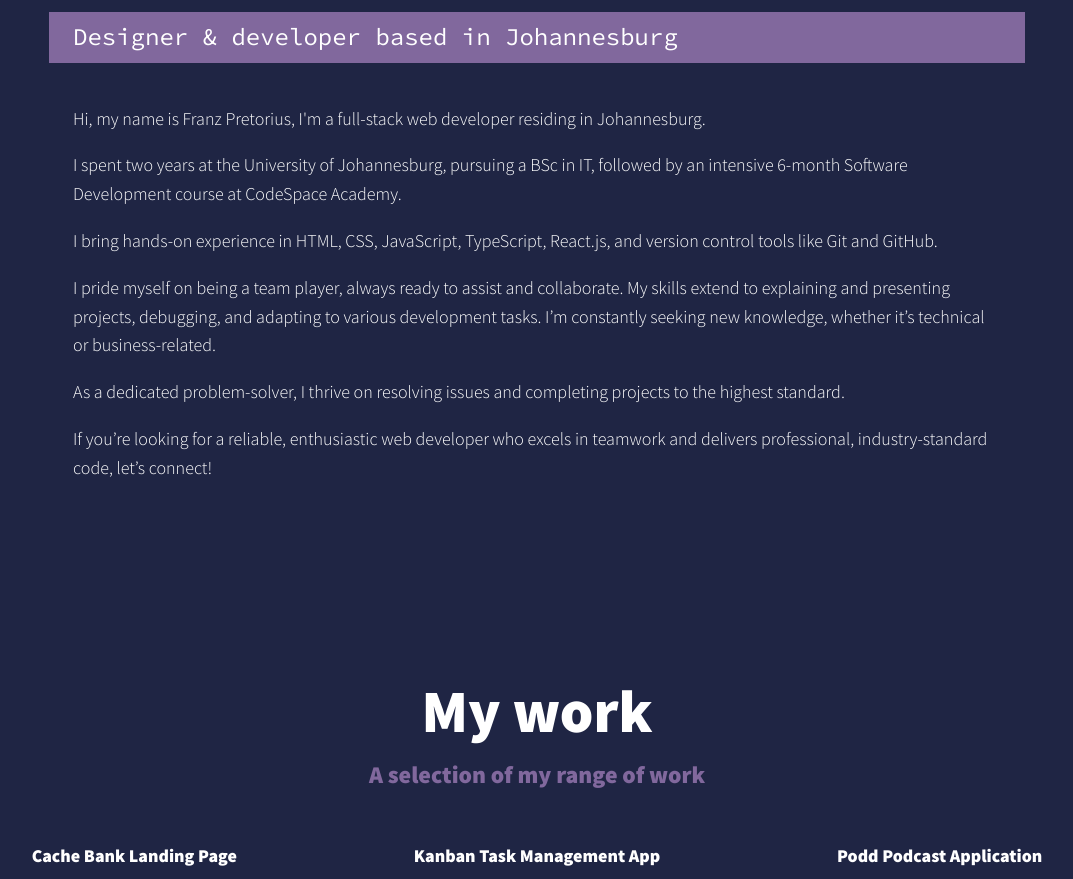
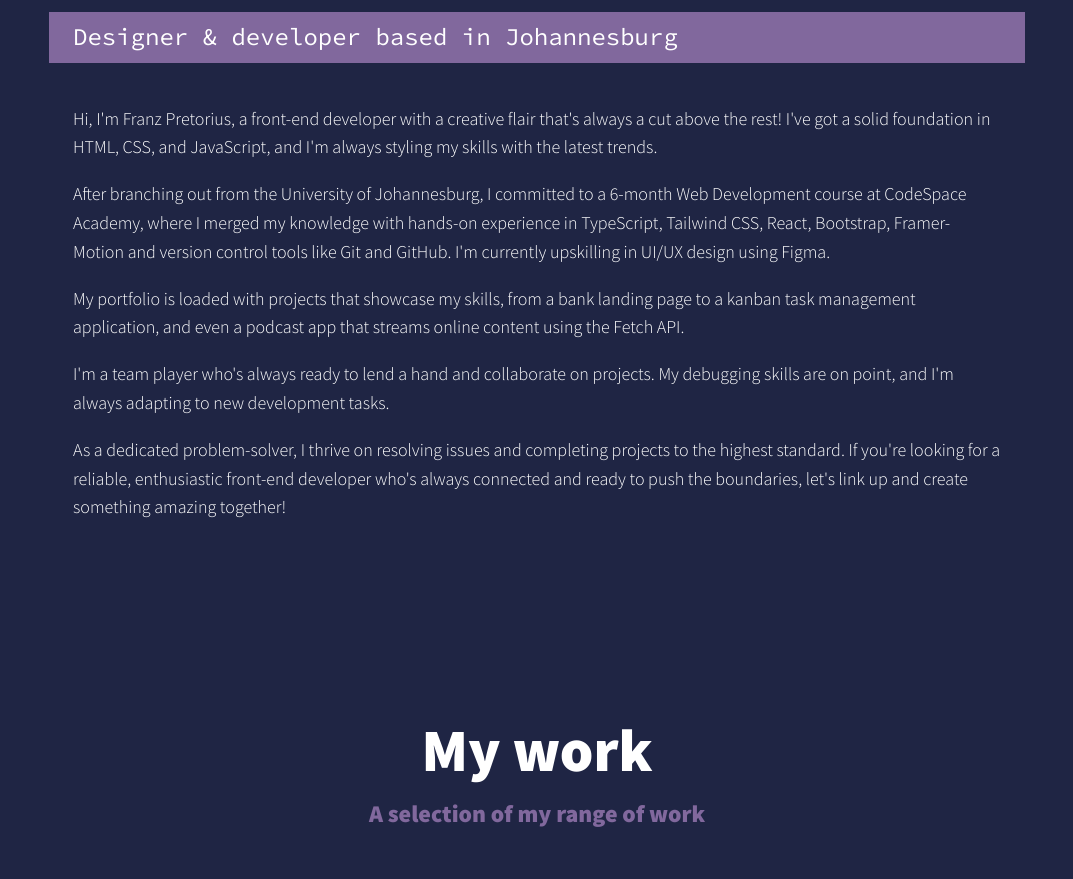
Before and after one commit to llfrigoll/FRAPRE440_WFO2401_GroupA_Franz-Pretorius_CDV05, a website built with Vite: page index.html in a window 1280 px wide. Shown: the part 1400-2279 px from the top of the page, without its empty margins (103-1176 px from the left). Built offline with nearby package versions, Linux system fonts and the light colour scheme.

Commit message:
Updated links

```diff
--- a/index.html
+++ b/index.html
@@ -68,17 +68,16 @@
            <p class="section__subtitle section__subtitle--about">Designer & developer based in Johannesburg</p>
 
            <div class="about-me__body">
-               <p>Hi, my name is Franz Pretorius, I'm a full-stack web developer residing in Johannesburg.</p>
+            <p>Hi, I'm Franz Pretorius, a front-end developer with a creative flair that's always a cut above the rest! I've got a solid foundation in HTML, CSS, and JavaScript, and I'm always styling my skills with the latest trends.</p>
 
-                <p>I spent two years at the University of Johannesburg, pursuing a BSc in IT, followed by an intensive 6-month Software Development course at CodeSpace Academy.</p>
+            <p>After branching out from the University of Johannesburg, I committed to a 6-month Web Development course at CodeSpace Academy, where I merged my knowledge with hands-on experience in TypeScript, Tailwind CSS, React, Bootstrap, Framer-Motion and version control tools like Git and GitHub. I'm currently upskilling in UI/UX design using Figma.</p>
 
-                <p>I bring hands-on experience in HTML, CSS, JavaScript, TypeScript, React.js, and version control tools like Git and GitHub.</p>
+            <p>My portfolio is loaded with projects that showcase my skills, from a bank landing page to a kanban task management application, and even a podcast app that streams online content using the Fetch API.</p>
 
-                <p>I pride myself on being a team player, always ready to assist and collaborate. My skills extend to explaining and presenting projects, debugging, and adapting to various development tasks. I’m constantly seeking new knowledge, whether it’s technical or business-related.</p>
+            <p>I'm a team player who's always ready to lend a hand and collaborate on projects. My debugging skills are on point, and I'm always adapting to new development tasks.</p>
 
-                <p>As a dedicated problem-solver, I thrive on resolving issues and completing projects to the highest standard.</p>
+            <p>As a dedicated problem-solver, I thrive on resolving issues and completing projects to the highest standard. If you're looking for a reliable, enthusiastic front-end developer who's always connected and ready to push the boundaries, let's link up and create something amazing together!</p>
 
-                <p>If you’re looking for a reliable, enthusiastic web developer who excels in teamwork and delivers professional, industry-standard code, let’s connect!</p>
            </div>
         </section>
 
@@ -123,7 +122,7 @@
                     </a>
                 </li>
                 <li class="social-list__item">
-                    <a class="social-list__link" href="www.linkedin.com/in/franz-pretorius-27b46b302">
+                    <a class="social-list__link" href="https://www.linkedin.com/in/franzpretorius2003/">
                         <i class="fab fa-linkedin"></i>
                     </a>
                 </li>
```
Also changed, not shown: portfolio-item.html (+1 -1 lines), portfolio-item2.html (+1 -1 lines), portfolio-item3.html (+1 -1 lines).
